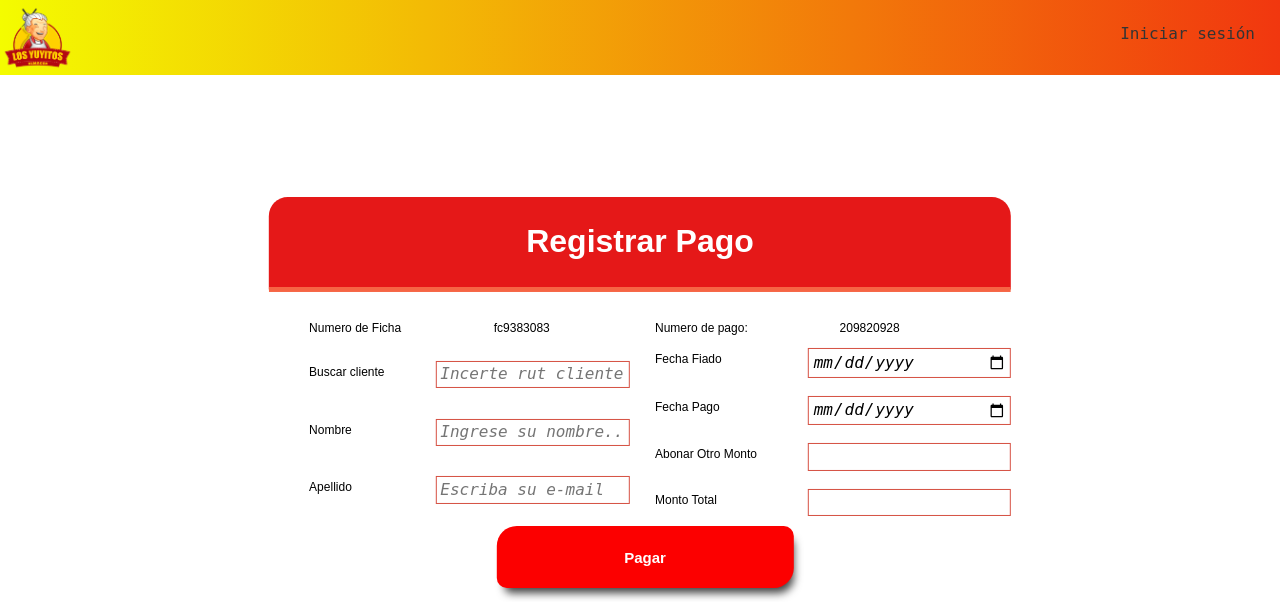
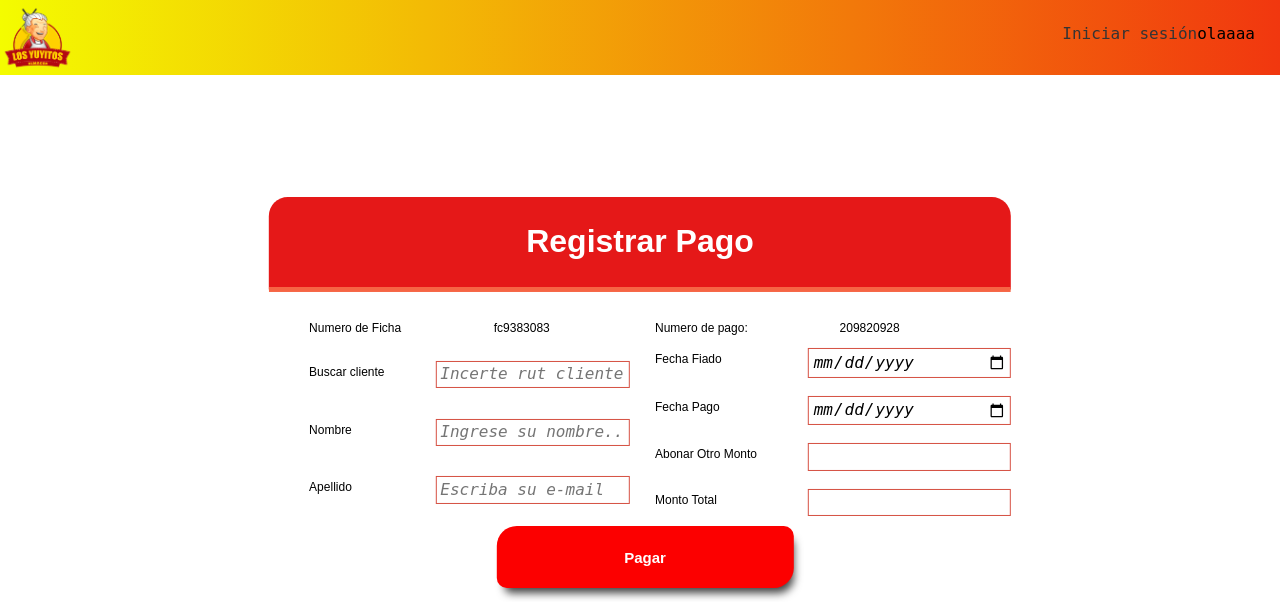
Before and after one commit to lzbthbrq/proyectoDuoc, a Django app: page /yuyos/Registro_pago_cm in a window 1280 px wide. Shown: the top 602 px of the page. Run offline with Django 3.2, Linux system fonts and the light colour scheme; some libraries are stand-ins or nearby versions.

Commit message:
prueba2 branch

```diff
--- a/yuyos/templates/base.html
+++ b/yuyos/templates/base.html
@@ -17,6 +17,7 @@
       <div class="logo"><img src="{% static 'img/LOS YUYITOS.png' %}"></div>
       <ul>
         <li><a href="#">Iniciar sesión</a></li>
+        <li>olaaaa</li>
       </ul>
     </nav>
   </div>
```
